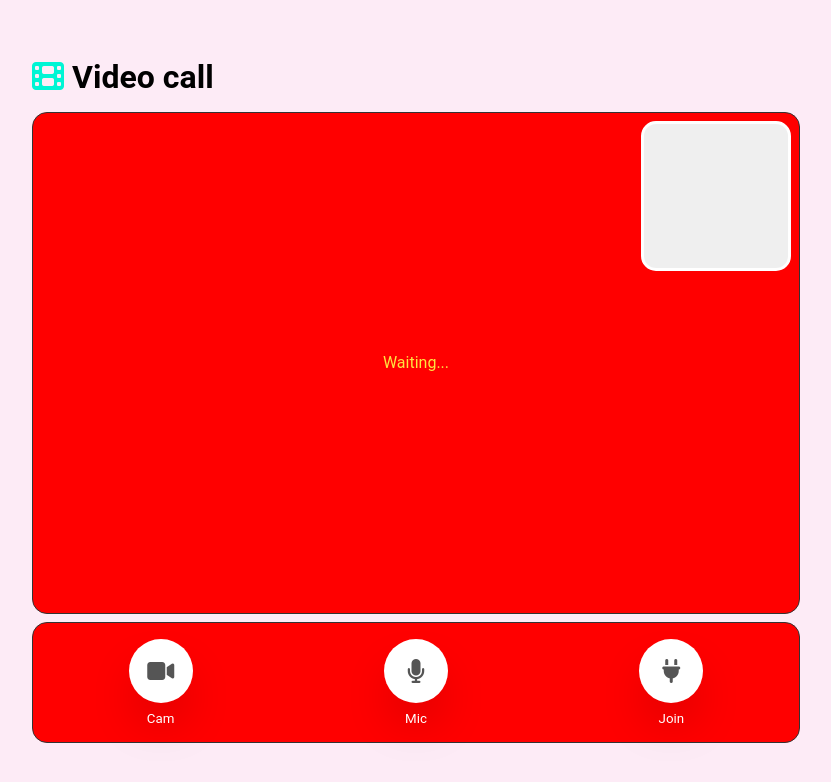
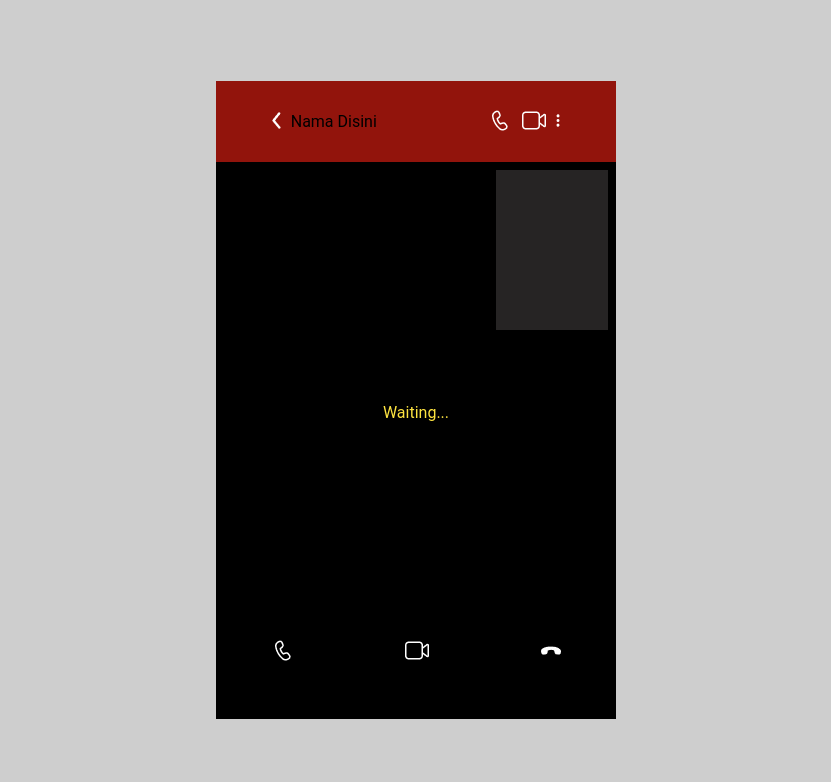
Before and after one commit to RookieNumber/Agora-test, a website built with webpack: page index.html in a window 1280 px wide. Shown: the whole page, without its empty margins (224-1055 px from the left). Built offline with nearby package versions, Linux system fonts and the light colour scheme.

Commit message:
bobo dulu

```diff
--- a/assets/css/style.css
+++ b/assets/css/style.css
@@ -12,41 +12,65 @@ body {
   place-items: center;
   min-height: 100vh;
   width: 100%;
-  background: rgba(241, 91, 181, 0.1215686275);
+  background-color: rgb(206, 206, 206);
 }
 
 .container {
-  display: flex;
-  width: 100%;
-  max-width: 800px;
-  margin: 0 auto;
-  flex-direction: column;
-  padding: 1rem;
-}
-.container header {
-  margin-bottom: 1rem;
-  font-size: 2rem;
-  font-weight: bold;
-}
-.container header i {
-  color: #00f5d4;
+  width: 400px;
+  background-color: black;
 }
 
-.hidden {
+.content {
+  width: 100%;
+}
+
+.navbar {
+  background-color: #92140C;
+  width: 100%;
+  height: 81px;
+  display: flex;
+  flex-direction: row;
+  justify-content: space-around;
+  align-items: center;
+}
+
+.nav-title {
+  display: flex;
+  flex-direction: row;
+  justify-content: space-between;
+  height: min-content;
+  gap: 10px;
+}
+
+.nav-title button {
+  background-color: transparent;
+  border: none;
+}
+
+.nav-btn {
+  display: flex;
+  flex-direction: row;
+  gap: 10px;
+}
+
+.nav-btn button {
+  background-color: transparent;
+  border: none;
+}
+
+
+.call-btn-hidden {
   display: none !important;
 }
 
 .holder {
-  border-radius: 15px;
-  background: #ff0000;
+  background-color: transparent;
   width: 100%;
-  min-height: 50px;
-  border: 1px solid #333;
+  border: none;
 }
 .holder--video {
   position: relative;
   overflow: hidden;
-  margin-bottom: 0.5rem;
   min-height: 500px;
   color: #fee440;
 }
@@ -54,12 +78,11 @@ body {
   position: absolute;
   right: 0.5rem;
   top: 0.5rem;
-  width: 150px;
-  height: 150px;
+  width: 112px;
+  height: 160px;
   overflow: hidden;
-  border: 3px solid #fff;
-  border-radius: 15px;
-  background: #efefef;
+  border: none;
+  background: #262424;
   display: flex;
   justify-content: center;
   align-items: center;
@@ -85,20 +108,25 @@ body {
   object-fit: cover;
 }
 
-.holder--options {
+.btn-call {
   display: flex;
   justify-content: space-around;
   align-items: center;
   padding: 1rem 0;
+  width: 100%;
+  background-color: transparent;
+  position: relative;
+  bottom: 40px;
 }
-.holder--options-option {
+
+.call-btn {
   display: flex;
   flex-direction: column;
   align-items: center;
   background-color: none;
   outline: none;
   border: 0px;
-  background: none;
+  background: transparent;
   color: #fff;
 }
 .holder--options-option i {
--- a/index.html
+++ b/index.html
@@ -12,28 +12,45 @@
   </head>
   <body>
     <div class="container">
-      <header><i class="fas fa-film"></i> Video call</header>
-
-      <section class="holder holder--video">
-        <div id="remote" class="holder--video-remote waiting"></div>
-        <div id="me" class="holder--video-me"></div>
-      </section>
-      <section class="holder holder--options">
-        <button class="holder--options-option" id="btnCam">
-          <i class="fas fa-video"></i>
-          Cam
-        </button>
-        <button class="holder--options-option" id="btnMic">
-          <i class="fas fa-microphone"></i>
-          Mic
-        </button>
-        <button class="hidden holder--options-option" id="btnStop">
-          <i class="fas fa-window-close"></i> Leave
-        </button>
-        <button class="holder--options-option" id="btnStart">
-          <i class="fas fa-plug"></i> Join
-        </button>
-      </section>
+      <div class="content">
+        <div class="navbar">
+          <div class="nav-title">
+            <button>
+              <img src="./assets/img/Arrow.png" alt="">
+            </button>
+            <span>Nama Disini</span>
+          </div>
+          <div class="nav-btn">
+            <button>
+              <img src="./assets/img/Call.png" alt="">
+            </button>
+            <button>
+              <img src="./assets/img/Video.png" alt="">
+            </button>
+            <button>
+              <img src="./assets/img/Dots.png" alt="">
+            </button>
+          </div>
+        </div>
+        <section class="holder holder--video">
+          <div id="remote" class="holder--video-remote waiting"></div>
+          <div id="me" class="holder--video-me"></div>
+          <div class="btn-call">
+            <button class="call-btn" id="btnMic">
+              <img src="./assets/img/Call.png" alt="">
+            </button>
+            <button class="call-btn"  id="btnCam">
+              <img src="./assets/img/Video.png" alt="">
+            </button>
+            <button class="call-btn-hidden" id="btnStop">
+              <img src="./assets/img/Phone.png" alt="">
+            </button>
+            <button class="call-btn"  id="btnStart">
+              <img src="./assets/img/Phone.png" alt="">
+            </button>
+          </div>
+        </section>
+      </div>
     </div>
     <script src="https://download.agora.io/sdk/release/AgoraRTC_N-4.2.1.js"></script>
     <script src="index.js"></script>
```
Also changed, not shown: index.js (+3 -3 lines), assets/img/Arrow.png (added), assets/img/Call.png (added), assets/img/Dots.png (added), assets/img/Phone.png (added), assets/img/Video.png (added).
